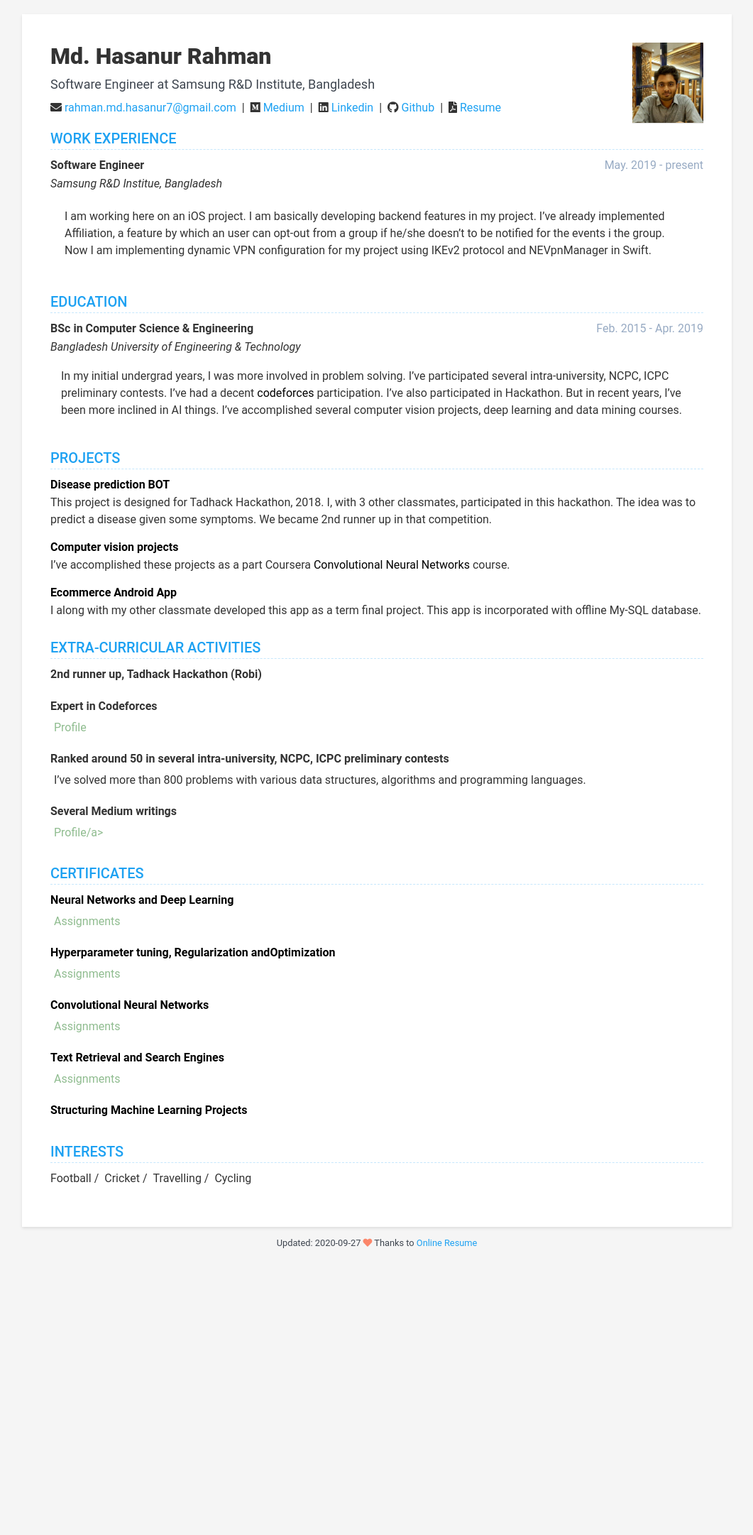
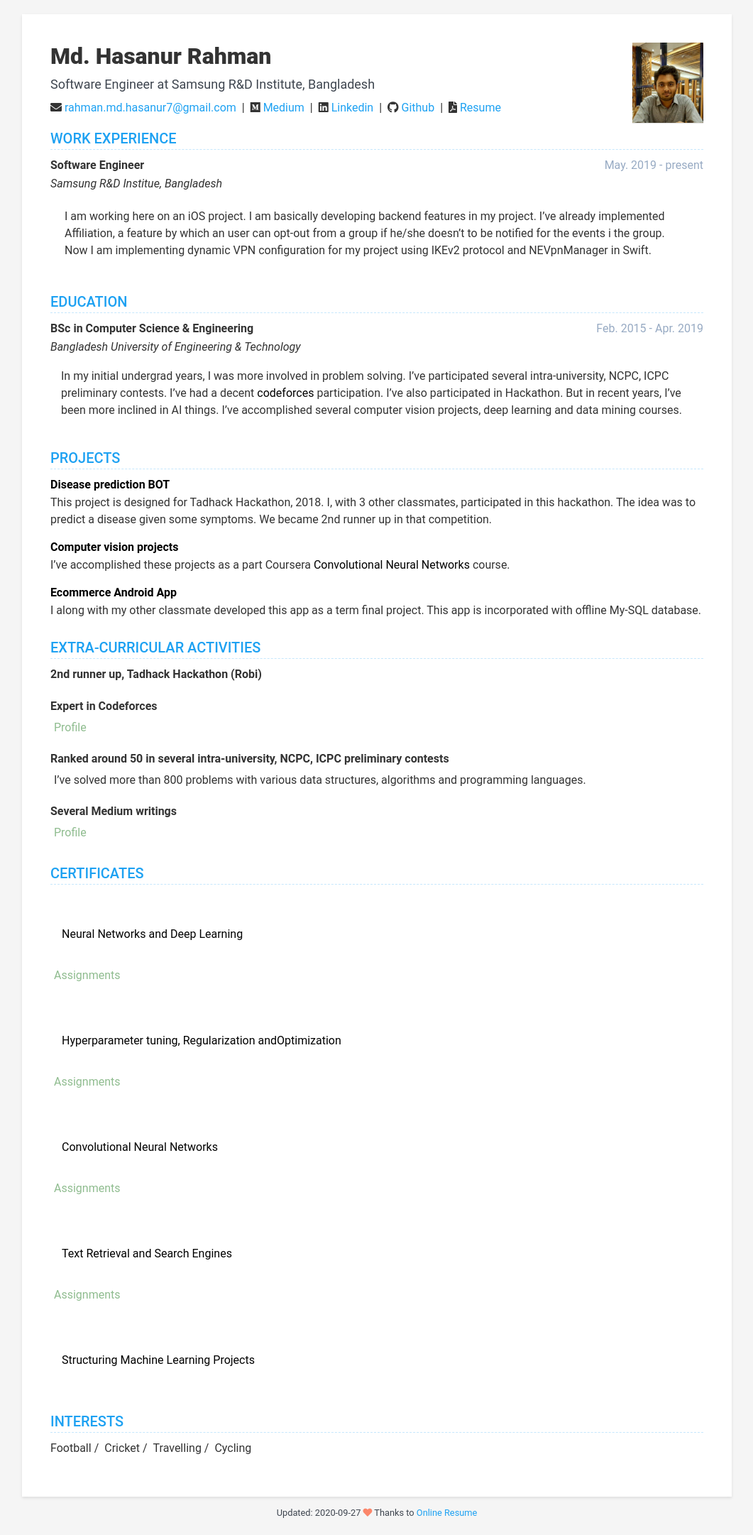
Before and after one commit to umma-salma/hasanur-rahman.github.io, a Jekyll site: the page built from index.html, in a window 1280 px wide. Shown: the whole page at 71% size, without its empty margins (109-1170 px from the left). Built offline with Jekyll 4.4.1, drawn with Linux system fonts in a browser that asks for light colours; nearby versions of some CDN libraries; before the commit the page ends 1782 px from its top, so only the background shows below that.

Commit message:
added bullet
Signed-off-by: Md. Hasanur Rahman <hasanurrahman690@gmail.com>

```diff
--- a/_data/data.yml
+++ b/_data/data.yml
@@ -154,7 +154,7 @@
     - name: Several Medium writings
       link:
       details: |
-        <a href="https://medium.com/@mhr029" style="color:#8FBC8F;">Profile/a>
+        <a href="https://medium.com/@mhr029" style="color:#8FBC8F;">Profile</a>
 
 
 publications:
--- a/_includes/certificates.html
+++ b/_includes/certificates.html
@@ -15,7 +15,7 @@
     {% for certificate in certificates.items %}
     <div class="item">
         {% if certificate.name %}
-        <p class="project-name">
+        <p class="magicbullets">
             {% if certificate.link %}
             <a href="{{ certificate.link }}" style="color:black" target="_blank">{{ certificate.name }}</a>
             {% else %}
--- a/_sass/_base.scss
+++ b/_sass/_base.scss
@@ -99,6 +99,12 @@
         color: $text-grey;
     }
 
+    .magicbullets {
+        white-space: pre-line;
+        position: relative;
+        margin-left: 1em;
+    }
+
     .role, .major {
         font-style: italic;
     }
```
